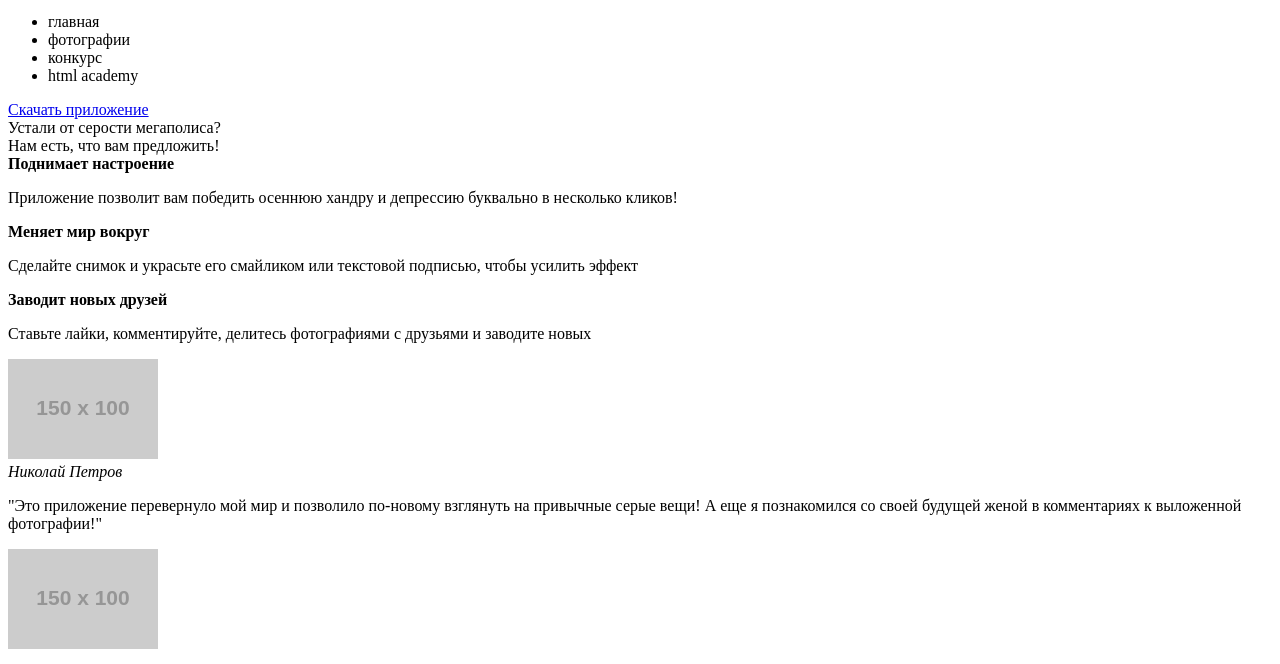
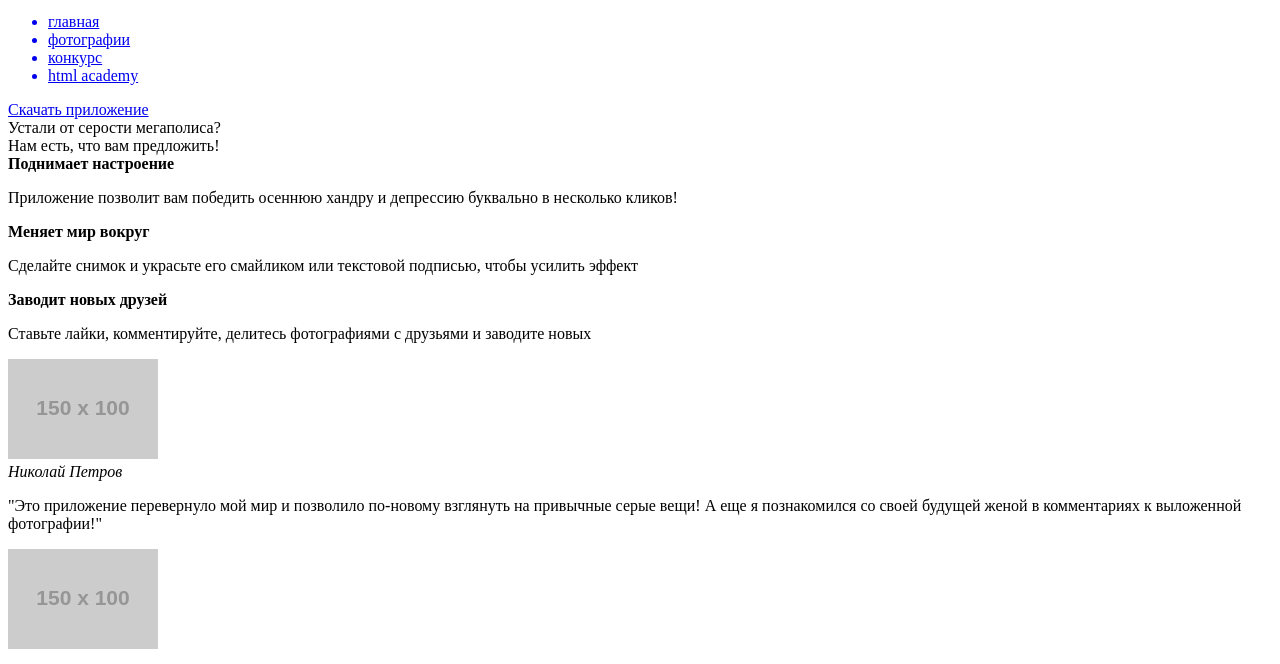
Before and after one commit to ar78ilnik/272055-pink, a website: page index.html in a window 1280 px wide. Shown: the part 136-800 px from the top of the page. Drawn offline with Linux system fonts and the light colour scheme; placeholder pictures from the web are drawn by us.

Commit message:
Change photo.html

```diff
--- a/index.html
+++ b/index.html
@@ -11,11 +11,11 @@
   <nav class="main-nav">
     <button class="main-nav__toggle" type="button">Открыть список</button>
     <div class="main-nav__wrapper">
-      <ul class="main-nav__list site-list">
-        <li class="site-list__item">главная</li>
-        <li class="site-list__item">фотографии</li>
-        <li class="site-list__item">конкурс</li>
-        <li class="site-list__item">html academy</li>
+      <ul class="main-nav__list">
+        <a href="#"><li class="main-nav__item">главная</li></a>
+        <a href="#"><li class="main-nav__item">фотографии</li></a>
+        <a href="#"><li class="main-nav__item">конкурс</li></a>
+        <a href="#"><li class="main-nav__item">html academy</li></a>
       </ul>
     </div>
   </nav>
```
